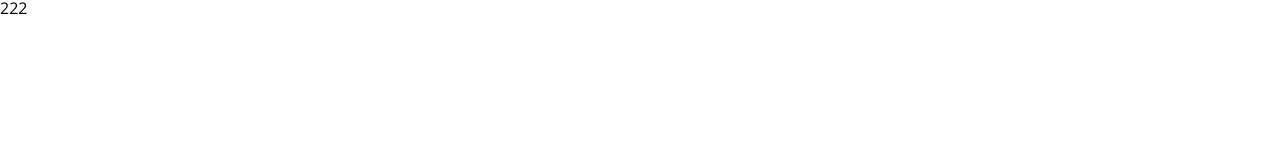
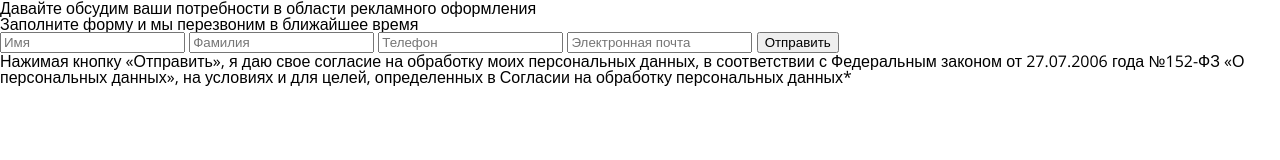
Before and after one commit to Rinelle/advertising_campaign, a plain HTML site: page index.html in a window 1280 px wide. Drawn offline with nearby package versions, Linux system fonts and the light colour scheme; files that its build step writes are made by us from their sources.

Commit message:
Добавила html формы обратной связи

```diff
--- a/index.html
+++ b/index.html
@@ -1,5 +1,6 @@
 <!DOCTYPE html>
 <html lang="ru">
+
 <head>
     <meta charset="UTF-8">
     <meta http-equiv="X-UA-Compatible" content="IE=edge">
@@ -7,7 +8,24 @@
     <title>Document</title>
     <link rel="stylesheet" href="./scss/main.css">
 </head>
+
 <body>
-    222
+    <section>
+        <div>Давайте обсудим ваши потребности в области рекламного оформления</div>
+        <div>Заполните форму и мы перезвоним в ближайшее время</div>
+        <div>
+            <input type="text" placeholder="Имя">
+            <input type="text" placeholder="Фамилия">
+            <input type="number" placeholder="Телефон">
+            <input type="email" placeholder="Электронная почта">
+            <button>Отправить</button>
+        </div>
+        <div>Нажимая кнопку «Отправить», я даю свое согласие на обработку моих персональных данных, в соответствии с
+            Федеральным законом от 27.07.2006 года №152-ФЗ «О персональных данных», на условиях и для целей,
+            определенных в Согласии на обработку персональных данных*</div>
+
+    </section>
+
 </body>
+
 </html>
```
